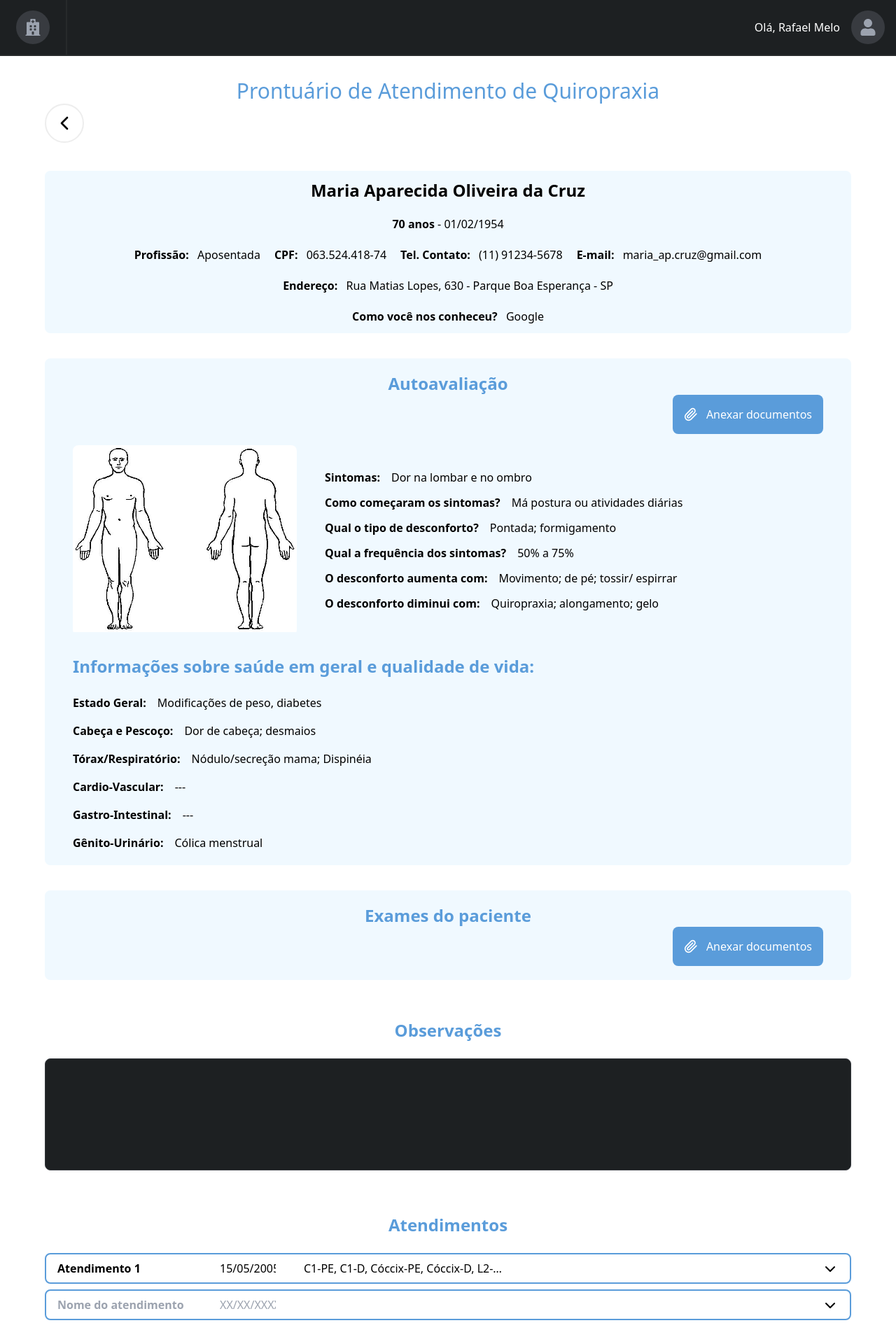
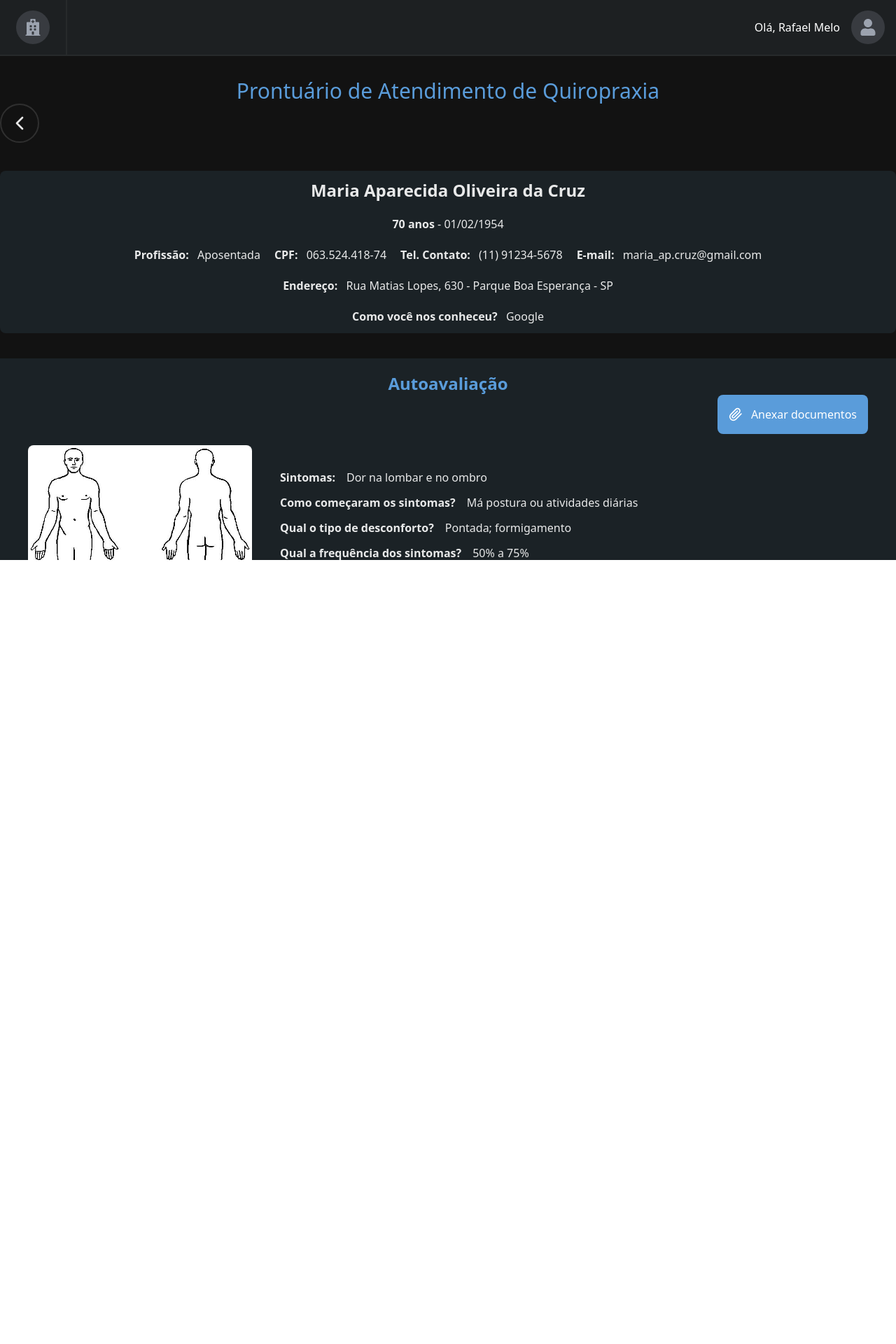
Before and after one commit to maurelio631/Prontu, a React (Vite) app: page /home/prontuario in a window 1280 px wide. Shown: the top 1920 px of the page at 70% size. After the commit the page ends 800 px from the top, so only its background shows below. Built offline with nearby package versions, Linux system fonts and the light colour scheme.

Commit message:
dark mode prontuario

```diff
--- a/src/index.css
+++ b/src/index.css
@@ -10,7 +10,7 @@
         @apply transition-colors duration-200;
     }
     .textSwitch{
-        @apply text-black/70 dark:text-white/70;
+        @apply text-black/70 dark:text-white/90;
     }
 
 /*INPUTS-FORM*/
@@ -61,10 +61,14 @@
         @apply flex items-center justify-center p-[5px] cursor-pointer font-bold;
     }
     .options-input:checked + .options-label {
-        @apply bg-azul-700;
+        @apply bg-azul-700 dark:bg-dark-500;
     }
     .options-input:not(:checked) + .options-label {
-        @apply bg-white;
+        @apply bg-white dark:bg-dark-600;
+    }
+
+    .bg-section{
+        @apply bg-azul-700 dark:bg-dark-500 textSwitch
     }
 /*INPUTS-FILE*/
     .file-prontuario{
--- a/src/pages/MedicalRecord.jsx
+++ b/src/pages/MedicalRecord.jsx
@@ -38,7 +38,6 @@ export function MedicalRecord() {
         { nome: '', data: '', observacao: '', checkboxes: {} }
     ]);
     const [finalData, setFinalData] = useState({});
-
 
     //substituir dps
     const mockDados = {
@@ -141,12 +140,12 @@ export function MedicalRecord() {
     };
     // Função que retorna a classe de cor correspondente a uma opção, com base nas categorias de camposSelect
     const getColorClass = (option) => {
-        if (camposSelect.C.includes(option)) return 'bg-[#F19393]';
-        if (camposSelect.T.includes(option)) return 'bg-[#F1E893]';
-        if (camposSelect.L.includes(option)) return 'bg-[#C2F193]';
-        if (camposSelect.PS.includes(option)) return 'bg-[#93F1EB]';
-        if (camposSelect.PI.includes(option)) return 'bg-[#93C4F1]';
-        if (camposSelect.Coccix.includes(option)) return 'bg-[#F1CB93]';
+        if (camposSelect.C.includes(option)) return 'bg-[#F19393] dark:bg-[#db3131]';
+        if (camposSelect.T.includes(option)) return 'bg-[#F1E893] dark:bg-[#e9d949]';
+        if (camposSelect.L.includes(option)) return 'bg-[#C2F193] dark:bg-[#91e93a]';
+        if (camposSelect.PS.includes(option)) return 'bg-[#93F1EB] dark:bg-[#61ebe1]';
+        if (camposSelect.PI.includes(option)) return 'bg-[#93C4F1] dark:bg-[#4a9be7]';
+        if (camposSelect.Coccix.includes(option)) return 'bg-[#F1CB93] dark:bg-[#df9f41]';
         return ''; // Retorna uma string vazia se a opção não corresponder a nenhuma categoria
     };
     // Função que lida com a mudança de texto na área de texto, atualizando a observação no serviceData
@@ -180,15 +179,15 @@ export function MedicalRecord() {
 
     return (
         <Wrapper>
-            <div className="w-screen">
+            <div className="w-screen bg-white dark:bg-dark-900 overflow-y-scroll">
                 <Header subtitle={'Prontuário de Atendimento de Quiropraxia'} />
 
-                <main className="max-w-6xl m-auto flex flex-col px-4 lg:px-0">
-                    <Link to={'/home/pacientes'} className="mb-10 outline-none w-14 h-14 rounded-full border-2 border-cinza-900/20 flex items-center justify-center hover:bg-black/10">
+                <main className="container m-auto flex flex-col px-4 lg:px-0">
+                    <Link to={'/home/pacientes'} className="mb-10 textSwitch outline-none w-14 h-14 rounded-full border-2 border-cinza-900/20 flex items-center justify-center hover:bg-black/10">
                         <TbChevronLeft className="size-8" />
                     </Link>
 
-                    <section className="w-full bg-azul-700 p-3 text-base text-center bSpace rounded-lg mb-9">
+                    <section className="w-full bg-section p-3 text-base text-center bSpace rounded-lg  mb-9">
                         <h2 className="font-bold text-2xl">{mockDados.nome}</h2>
                         <h4 className="m-5"><b>{mockDados.nascimento ? Math.floor((new Date() - new Date(mockDados.nascimento)) / (365.25 * 24 * 60 * 60 * 1000)) : ''} anos </b> - {mockDados.nascimento}</h4>
                         <div className="flex justify-center gap-5">
@@ -202,7 +201,7 @@ export function MedicalRecord() {
                     </section>
 
                     <form>
-                        <section className="w-full bg-azul-700 rounded-lg py-5 px-10 mb-9">
+                        <section className="w-full bg-section py-5 px-10 mb-9">
                             <h2 className="text-azul-900 text-2xl font-bold text-center">{gallery.length === 0 ? 'Autoavaliação' : 'Galeria'}</h2>
 
                             <div className="flex justify-end mb-4 min-w-[980px]:mb-0">
@@ -224,7 +223,7 @@ export function MedicalRecord() {
                             {gallery.length === 0 ? (
                                 <>
                                     <div className="flex gap-10">
-                                        <img className="max-w-80 w-full max-h-80 rounded-lg" src={corpo} alt="areas desconfortaveis" />
+                                        <img className="max-w-80 w-full max-h-80 rounded-lg" src={corpo} alt="areas desconfortáveis" />
                                         <div className="flex flex-col justify-center gap-3 bSpacexl">
                                             <p>
                                                 <b>Sintomas:</b>
@@ -286,7 +285,7 @@ export function MedicalRecord() {
 
                                         <div key={index} className={`w-full max-w-52 h-36 relative flex  flex-col items-center`} onClick={() => handleImageClick(file)}>
                                             <img src={file.url} alt={file.name} className="w-full h-full rounded-lg" />
-                                            <span className="text-sm absolute w-full bg-black/50 text-white p-2 bottom-0">{file.name}</span>
+                                            <span className="text-sm absolute w-full bg-black/50 text-white p-2 bottom-0 rounded-b-lg">{file.name}</span>
                                         </div>
                                     ))}
                                 </div>
@@ -301,7 +300,7 @@ export function MedicalRecord() {
                             )}
                         </section>
 
-                        <section className="w-full bg-azul-700 rounded-lg py-5 px-10 mb-14">
+                        <section className="w-full bg-section rounded-lg py-5 px-10 mb-14">
                             <h2 className="text-azul-900 text-2xl font-bold text-center">Exames do paciente</h2>
 
                             <div className="flex justify-end">
@@ -321,7 +320,7 @@ export function MedicalRecord() {
 
                             <div className="flex justify-center gap-2">
                                 {groupExams.map((file, index) => (
-                                    <div key={index} className="bg-white px-2 py-3 my-2 rounded-lg flex justify-between items-center gap-2">
+                                    <div key={index} className="bg-white dark:bg-dark-600 px-2 py-3 my-2 rounded-lg flex justify-between items-center gap-2">
                                         <a href={file.url} download={file.name} className="flex items-center gap-2">
                                             <PiFilePngDuotone className="size-6" />
                                             <span>{file.name}</span>
@@ -346,7 +345,7 @@ export function MedicalRecord() {
                             <h2 className="text-azul-900 text-2xl font-bold mb-6">Atendimentos</h2>
 
                             {serviceData.map((atendimento, i) => (
-                                <div key={i} className="mb-2 bg-white border-2 border-azul-900 rounded-lg">
+                                <div key={i} className="mb-2 bg-white dark:bg-dark-800 textSwitch border-2 border-azul-900 rounded-lg">
                                     <div className="flex justify-between items-center py-2 px-4">
                                         <div className="flex gap-10">
                                             <input
@@ -355,7 +354,7 @@ export function MedicalRecord() {
                                                 id={`nomeAtendimento${i + 1}`}
                                                 value={atendimento.nome}
                                                 placeholder="Nome do atendimento"
-                                                className="font-semibold w-full max-w-48"
+                                                className="font-semibold w-full max-w-48 bg-transparent"
                                                 onChange={(e) => {
                                                     const newName = [...serviceData];
                                                     newName[i].nome = e.target.value;
@@ -368,7 +367,7 @@ export function MedicalRecord() {
                                                 id={`dataAtendimento${i + 1}`}
                                                 value={atendimento.data}
                                                 placeholder="XX/XX/XXXX"
-                                                className="max-w-20"
+                                                className="max-w-20 bg-transparent"
                                                 onChange={(e) => {
                                                     const newData = [...serviceData];
                                                     newData[i].data = e.target.value;
@@ -397,7 +396,7 @@ export function MedicalRecord() {
                                                                 {opcao}
                                                             </div>
                                                             {selectedOption === opcao && (
-                                                                <div className="flex gap-2 border-black bg-white border w-32 p-1 rounded absolute -left-px -bottom-11 z-10">
+                                                                <div className="flex gap-2 border-black bg-white dark:bg-dark-600 border w-32 p-1 rounded absolute -left-px -bottom-11 z-10">
                                                                     <input
                                                                         type="checkbox"
                                                                         className="options-input"
@@ -434,7 +433,7 @@ export function MedicalRecord() {
                                                 </div>
                                             ))}
                                             <textarea
-                                                className="resize-none bg-azul-800 border border-cinza-900/20 w-full h-20 rounded-lg p-4 mt-4"
+                                                className="resize-none custom-input w-full h-20 rounded-lg p-4 mt-4"
                                                 value={`${Object.entries(serviceData[i].checkboxes).flatMap(([opcao, values]) => values.map(value => `${opcao}-${value}`)).join(', ')}; ${serviceData[i].observacao}`}
                                                 onChange={(e) => handleTextareaService(e, i)}
                                             ></textarea>
--- a/tailwind.config.js
+++ b/tailwind.config.js
@@ -35,7 +35,7 @@ export default {
           700: '#1b2226',
 
           600: '#383b40',
-
+          500: '#1b2226',
           100: '#272a2b',
         }
 
```
